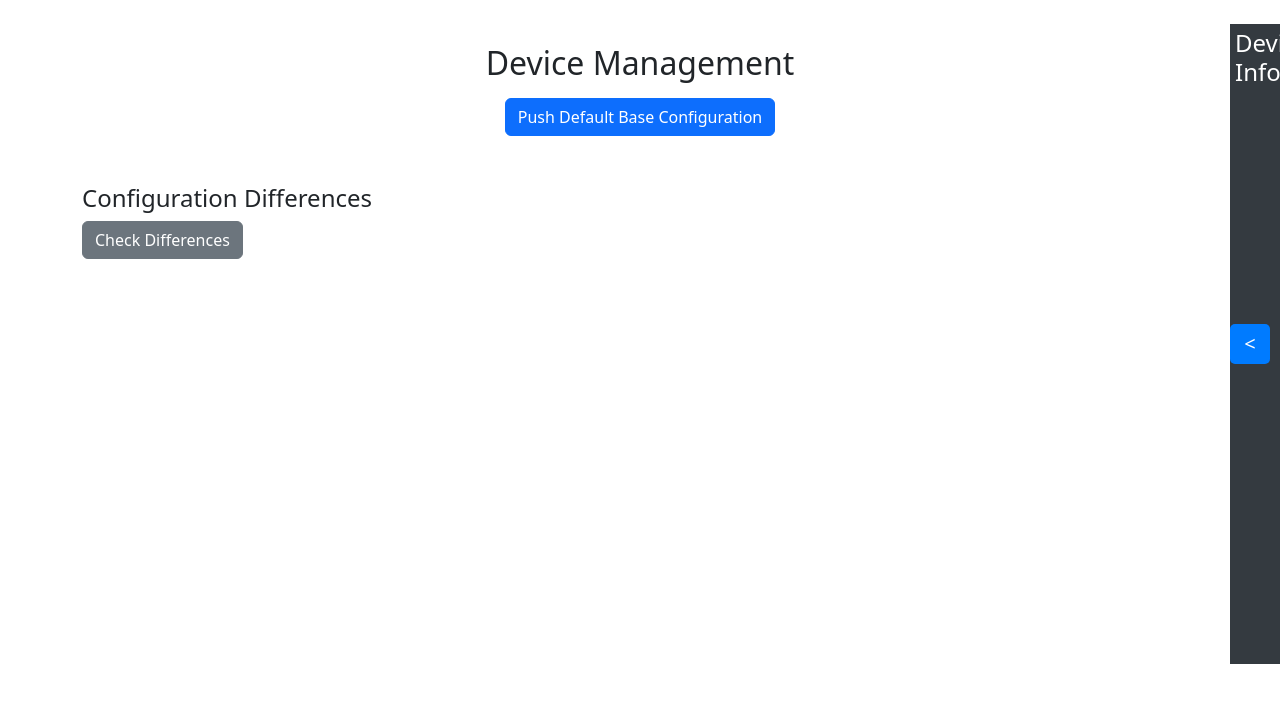
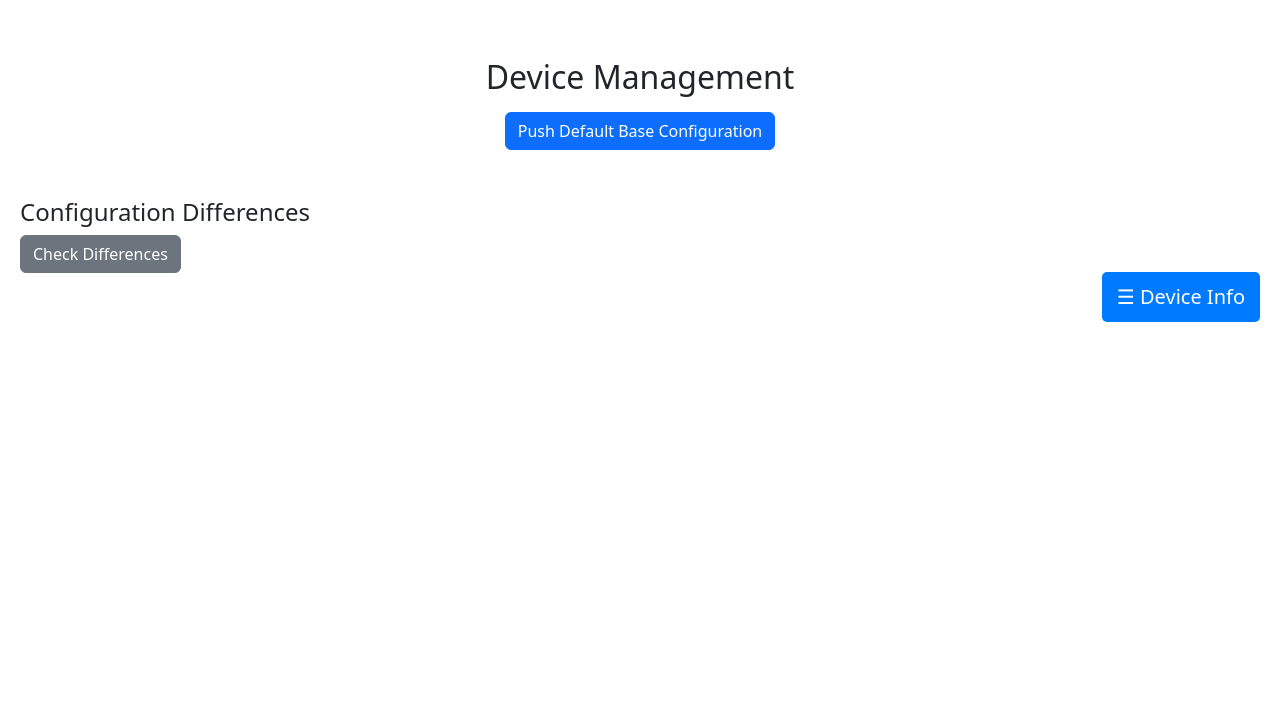
Before and after one commit to travisbales2304/Sonicwall_API, a Flask app: page /management in a window 1280 px wide. Shown: the part 56-759 px from the top of the page. Run offline with Flask 3, Linux system fonts and the light colour scheme.

Commit message:
more updates

```diff
--- a/SonicwallAPI.py
+++ b/SonicwallAPI.py
@@ -499,7 +499,6 @@ class SonicAPIClass:
         r = requests.get(url,json=config,auth=self.authinfo,headers=self.headers,verify=False)
         return r.status_code
 
-
     def get_device_info(self):
         endpoint = 'version/'
         url = self.baseurl + endpoint
@@ -521,6 +520,38 @@ class SonicAPIClass:
             return device_info
         else:
             return {"error": f"Failed to retrieve info, status code {r.status_code}"}
+
+    def get_interface_configuration(self):
+        """Fetch interface configuration and extract relevant details."""
+        endpoint = 'interfaces/configuration/'
+        url = self.baseurl + endpoint
+
+        try:
+            r = requests.get(url, auth=self.authinfo, headers=self.headers, verify=False)
+
+            if r.status_code == 200:
+                interfaces_data = r.json()
+                extracted_interfaces = []
+
+                for interface in interfaces_data.get("interfaces", []):
+                    ipv4 = interface.get("ipv4", {})
+
+                    extracted_interfaces.append({
+                        "name": ipv4.get("name", "Unknown"),
+                        "management_options": ipv4.get("management", {}),
+                        "user_login_options": ipv4.get("user_login", {}),
+                        "https_redirect": ipv4.get("https_redirect", False),
+                        "multicast": ipv4.get("multicast", False),
+                    })
+
+                return {"interfaces": extracted_interfaces}
+            else:
+                return {"error": f"Failed to retrieve interface config, status code {r.status_code}"}
+
+        except requests.exceptions.RequestException as err:
+            return {"error": f"Request failed: {err}"}
+
+
 
 def authentication(firewall):
     authtry = 3
@@ -564,10 +595,26 @@ def startconfig(firewall):
     print("Status " + str(configStatus) + " " + HTTPstatusCodes[str(configStatus)])
 
 
-firewall = SonicAPIClass(ip,port,username,password)
-authentication(firewall)
 
-firewall.get_device_info()
+
+
+
+
+
+
+
+
+
+
+
+
+
+
+
+#firewall = SonicAPIClass(ip,port,username,password)
+#authentication(firewall)
+
+#firewall.get_device_info()
 
 '''
 ##################################### SCRIPT TESTING #################################
--- a/app.py
+++ b/app.py
@@ -1,6 +1,7 @@
-from flask import Flask, render_template, request, session, redirect, url_for
+from flask import Flask, render_template, request, session, redirect, url_for, jsonify
 from SonicwallAPI import SonicAPIClass, authentication
 from packaging import version
+
 
 app = Flask(__name__)
 app.secret_key = 'your_secret_key'  # Needed for session tracking
@@ -75,6 +76,14 @@ def compare_config():
             return f"Error: {str(e)}"
     return redirect(url_for('login'))
 
+@app.route('/get_interfaces', methods=['GET'])
+def get_interfaces():
+    """Retrieve interface configuration and store it in session."""
+    firewall = SonicAPIClass()
+    session['interface_config'] = firewall.get_interface_configuration()
+    return jsonify(session['interface_config'])
+
+
 
 if __name__ == '__main__':
     app.run(debug=True)
--- a/templates/management.html
+++ b/templates/management.html
@@ -6,67 +6,58 @@
     <title>Device Management</title>
     <link rel="stylesheet" href="https://cdn.jsdelivr.net/npm/bootstrap@5.3.0/dist/css/bootstrap.min.css">
     <style>
+        #main {
+            transition: margin-right 0.3s ease-in-out;
+            padding: 20px;
+            margin-top: 70px; /* Pushes everything below the header */
+        }
+
         /* Sidebar Styling */
         .sidebar {
             position: fixed;
-            right: 0px;
-            top: 50%;
-            transform: translateY(-50%);
+            right: -300px;
+            top: 60px; /* Adjust this based on your header height */
             width: 300px;
-            height: 80vh;
+            height: calc(100vh - 60px); /* Ensures it doesn’t overlap the header */
             background-color: #343a40;
             color: white;
             padding: 15px;
-            transition: width 0.3s ease-in-out;
+            transition: right 0.3s ease-in-out;
             z-index: 1050;
             overflow-y: auto;
         }
 
-        .sidebar.collapsed {
-            width: 50px; /* Keeps sidebar visible */
-            padding: 5px;
+
+        /* Main content area */
+        #main {
+            transition: margin-right 0.3s ease-in-out;
+            padding: 20px;
         }
 
-        /* Attach toggle button to the inside left of the sidebar */
-        .sidebar-toggle {
-            position: absolute;
-            left: 0px; /* Attach to the left edge */
+        /* Sidebar Toggle Button */
+        .openbtn {
+            right: 10px;
             top: 50%;
             transform: translateY(-50%);
-            width: 40px;
-            height: 40px;
+            font-size: 20px;
             background-color: #007bff;
             color: white;
-            display: flex;
-            align-items: center;
-            justify-content: center;
+            padding: 10px 15px;
+            border: none;
+            cursor: pointer;
             border-radius: 5px;
-            cursor: pointer;
+            transition: background 0.3s ease-in-out;
             z-index: 1051;
-            font-size: 20px;
-            transition: background 0.3s ease-in-out;
         }
 
-
-
-
-        .sidebar.collapsed .sidebar-toggle {
-            left: 0px; /* Adjust to keep the icon visible */
-        }
-
-        .sidebar-toggle:hover {
+        .openbtn:hover {
             background-color: #0056b3;
-        }
-
-        .container {
-            margin-top: 100px; /* Prevents header overlap */
         }
     </style>
 </head>
 <body>
     {% include 'header.html' %}
-
-    <div class="container">
+    <div id="main">
         <h2 class="text-center mt-4">Device Management</h2>
 
         <!-- Push Default Configuration -->
@@ -87,16 +78,21 @@
                     <pre>{{ config_differences }}</pre>
                 {% endif %}
             </div>
+
+        </div>
+
+        <div class="d-flex justify-content-end mt-4">
+            <button class="openbtn" onclick="toggleSidebar()">&#9776; Device Info</button>
         </div>
     </div>
 
     <!-- Sidebar -->
-    <div class="sidebar collapsed" id="sidebar">
-        <div class="sidebar-toggle" onclick="toggleSidebar()">&#x3C;</div> <!-- '<' icon -->
+    <div id="sidebar" class="sidebar">
 
         <div class="sidebar-header">
             <h4>Device Information</h4>
         </div>
+
         {% if session['logged_in'] and session['device_info'] %}
             <table class="table table-dark table-bordered mt-3">
                 <tr><th>Serial Number</th><td>{{ session['device_info'].serial_number }}</td></tr>
@@ -108,23 +104,18 @@
     </div>
 
     <script>
-function toggleSidebar() {
-    let sidebar = document.getElementById("sidebar");
-    let toggleBtn = sidebar.querySelector(".sidebar-toggle");
+        function toggleSidebar() {
+            let sidebar = document.getElementById("sidebar");
+            let mainContent = document.getElementById("main");
 
-    if (sidebar.classList.contains("collapsed")) {
-        sidebar.classList.remove("collapsed");
-        sidebar.style.width = "300px"; // Expand
-        toggleBtn.innerHTML = "&#x3E;"; // Change to '>'
-        toggleBtn.style.left = "0px"; // Stay attached to left edge
-    } else {
-        sidebar.classList.add("collapsed");
-        sidebar.style.width = "50px"; // Keep slightly visible
-        toggleBtn.innerHTML = "&#x3C;"; // Change to '<'
-        toggleBtn.style.left = "0px"; // Always stays attached to left edge
-    }
-}
-
+            if (sidebar.style.right === "-300px") {
+                sidebar.style.right = "0px"; // Show sidebar
+                mainContent.style.marginRight = "300px"; // Shift content
+            } else {
+                sidebar.style.right = "-300px"; // Hide sidebar
+                mainContent.style.marginRight = "0px"; // Reset content position
+            }
+        }
     </script>
 </body>
 </html>
```
